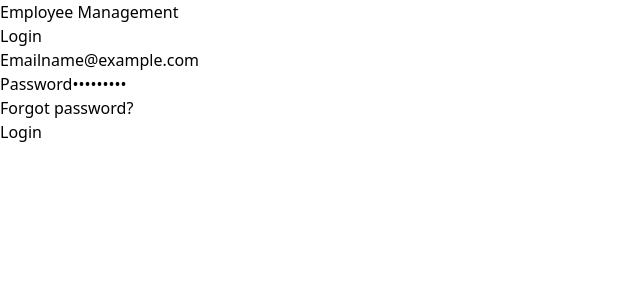
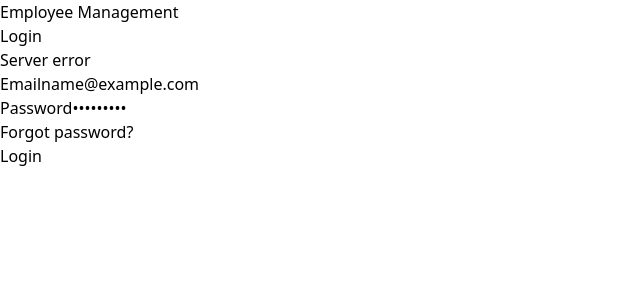
Before and after one commit to antim001/EMS, a React (Vite) app in the folder frontend/: page /login in a window 1280 px wide. Both pictures are taken after typing "name@example.com", "Sample123" into the empty fields and a click on the button "Login". Shown: the top 300 px of the page, without its empty margins (0-640 px from the left). Built offline with nearby package versions, Linux system fonts and the light colour scheme; no server answers.

Commit message:
error handling in authController

```diff
--- a/frontend/src/pages/Login.jsx
+++ b/frontend/src/pages/Login.jsx
@@ -4,16 +4,26 @@ import axios from 'axios';
 function Login() {
   const [email, setEmail] = useState('');
   const [password, setPassword] = useState('');
+  const [error,setError]= useState(null);
 
   const handleSubmit = async (e) => {
     e.preventDefault();
     try {
       const response = await axios.post('http://localhost:3000/api/auth/login', { email, password });
       console.log(response);
+
+      if (response.data.success) {
+        alert("Successfully logged in");
+      }
     } catch (error) {
-      console.log(error);
+      if (error.response && !error.response.data.success) {
+        setError(error.response.data.error);
+      } else {
+        setError("Server error");
+      }
     }
   };
+
 
   return (
     <div className='flex flex-col items-center h-screen justify-center bg-gradient-to-b from-teal-600 from-50% to-gray-100 to-50% space-y-6 px-4'>
@@ -21,6 +31,7 @@ function Login() {
 
       <div className='border shadow-lg p-8 w-full max-w-sm bg-white rounded-xl'>
         <h2 className='text-2xl font-bold mb-6 text-center text-teal-700'>Login</h2>
+        {error && <p className='text-red-500'>{error}</p>}
         <form onSubmit={handleSubmit} className='space-y-4'>
           <div className='flex flex-col'>
             <label htmlFor='email' className='text-sm font-medium text-gray-700 mb-1'>Email</label>
```
